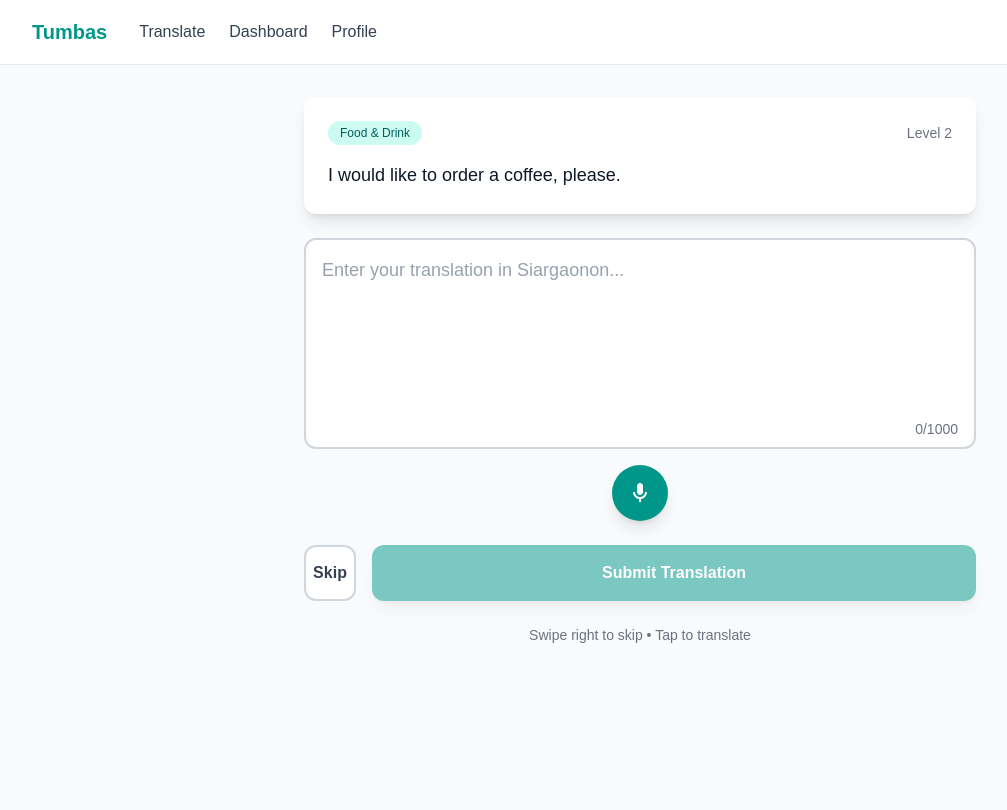
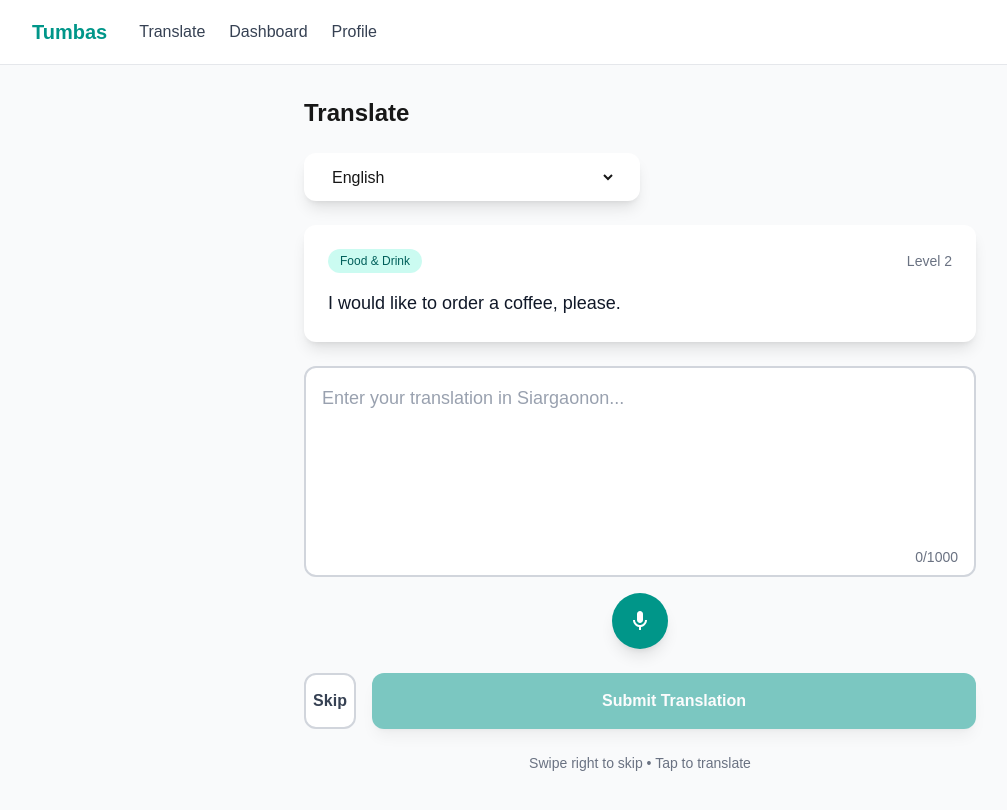
Before and after one commit to minna-lproc/tumbas, a Next.js app: page /translate in a window 1280 px wide. Shown: the top 810 px of the page, without its empty margins (0-1007 px from the left). Built offline with nearby package versions, Linux system fonts and the light colour scheme.

Commit message:
Added source language dropdown

```diff
--- /dev/null
+++ b/components/translation/SourceLanguageDropdown.tsx
@@ -0,0 +1,34 @@
+'use client';
+
+import { motion } from 'framer-motion';
+import type { SourceText } from '@/lib/types/translation';
+
+interface SourceLanguageDropdownProps {
+  sourceText: SourceText;
+}
+
+export const SourceLanguageDropdown = ({ sourceText }: SourceLanguageDropdownProps) => {
+  return (
+    <motion.div
+      initial={{ opacity: 0, y: 20 }}
+      animate={{ opacity: 1, y: 0 }}
+      exit={{ opacity: 0, y: -20 }}
+      className="rounded-xl w-1/2 h-12 px-6 bg-white shadow-lg dark:bg-gray-800 "
+    >
+      <div className="w-full items-center flex h-full">
+
+        <select
+            name=""
+            id=""
+            className='w-full bg-white dark:bg-gray-800'
+            required>
+            <option value="en">English</option>
+            <option value="tl">Tagalog</option>
+            <option value="ceb">Cebuano</option>
+        </select>
+
+      </div>
+
+    </motion.div>
+  );
+};
--- a/components/translation/TranslationCard.tsx
+++ b/components/translation/TranslationCard.tsx
@@ -5,6 +5,7 @@ import { SourceTextCard } from './SourceTextCard';
 import { TranslationInput } from './TranslationInput';
 import { SubmitButton } from './SubmitButton';
 import { VoiceInputButton } from './VoiceInputButton';
+import { SourceLanguageDropdown } from './SourceLanguageDropdown';
 import type { SourceText } from '@/lib/types/translation';
 
 interface TranslationCardProps {
@@ -41,6 +42,12 @@ export const TranslationCard = ({
       className="w-full"
     >
       <div className="space-y-6">
+
+        <p className='text-2xl font-semibold'>
+          Translate
+        </p>
+
+        <SourceLanguageDropdown sourceText={sourceText} />
         <SourceTextCard sourceText={sourceText} />
         <div className="space-y-4">
           <TranslationInput value={translation} onChange={onTranslationChange} />
```
Also changed, not shown: 1 other file (tests, documents, lock files or other folders).
